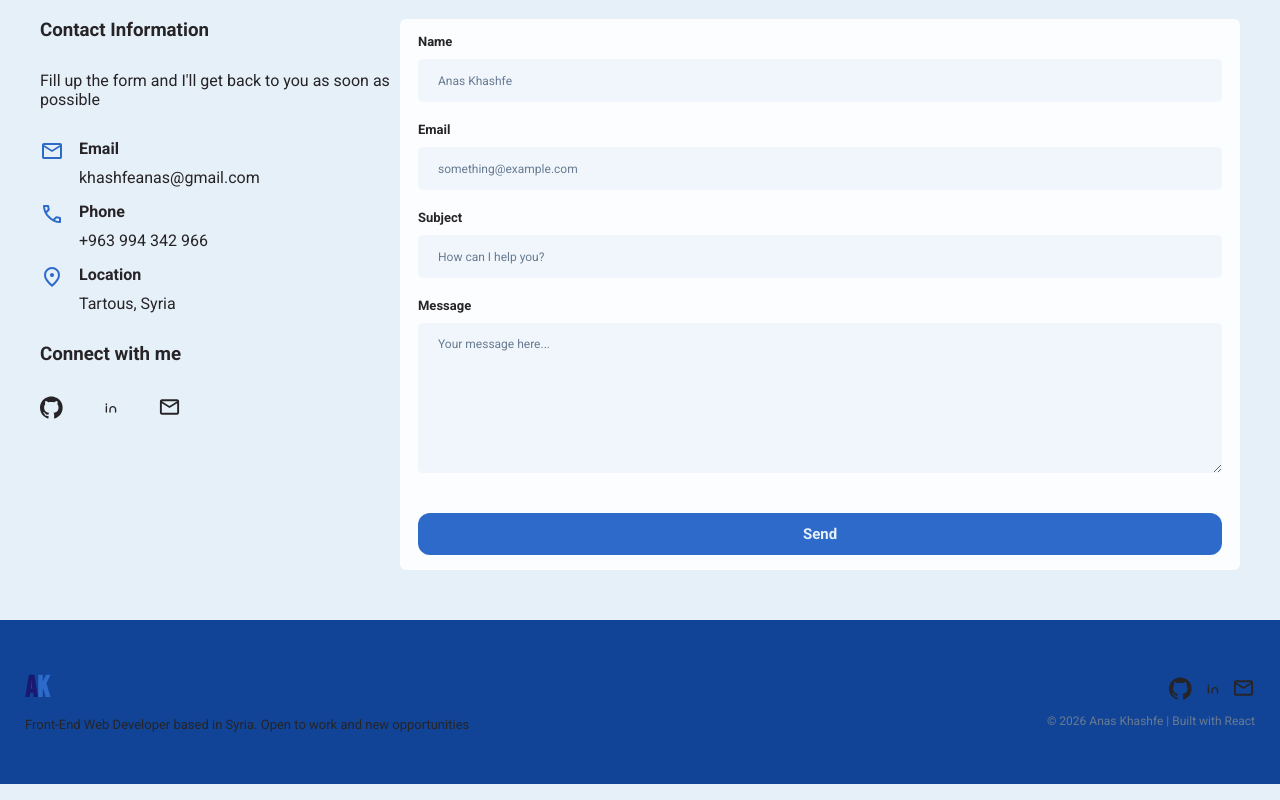
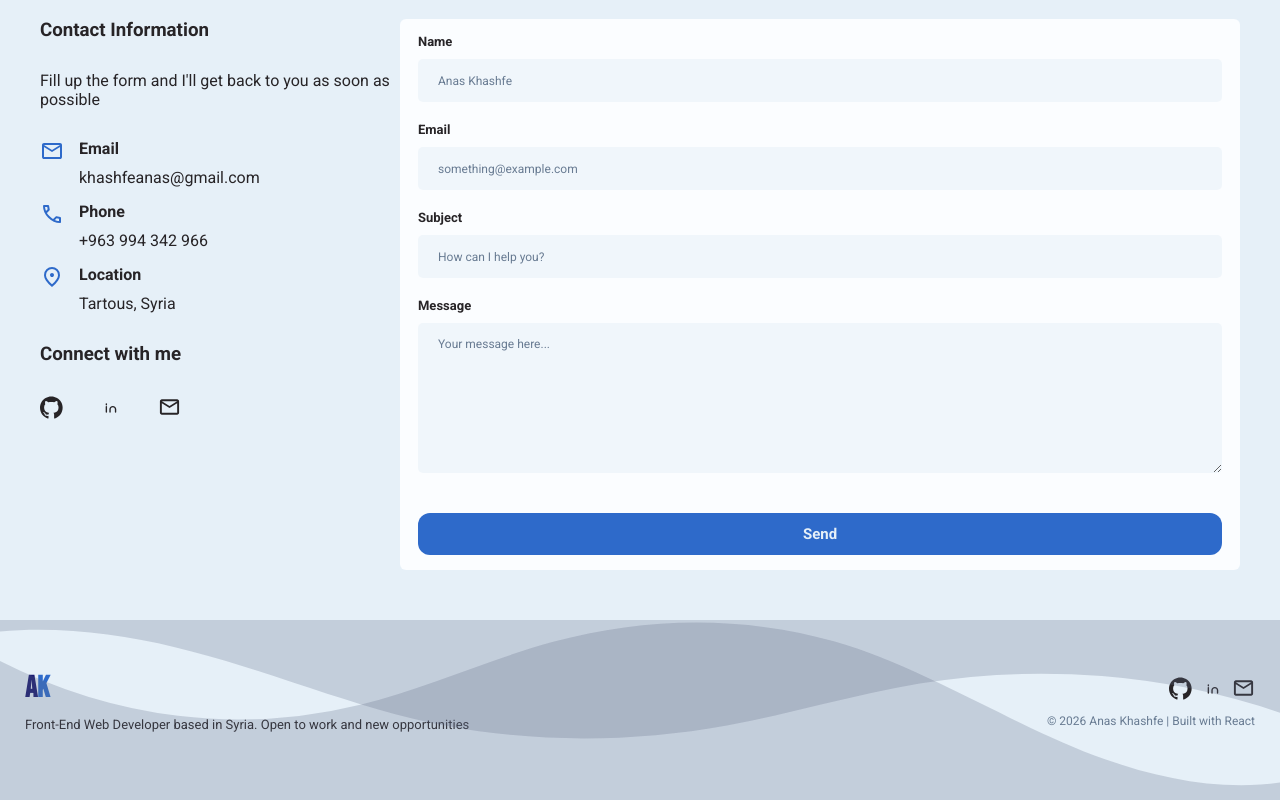
Before and after one commit to AnasKhashfe/Portfolio, a React (Vite) app: page / in a window 1280 px wide. Shown: the part 1919-2719 px from the top of the page. Built offline with nearby package versions, Linux system fonts and the light colour scheme; no server answers; the database is empty.

Commit message:
add wave for HeroSection and footer

```diff
--- a/src/App.jsx
+++ b/src/App.jsx
@@ -10,6 +10,7 @@
   return (
     <Routes>
 
+
       <Route path="/" element={<Layout />}>
 
       </Route>
--- a/src/components/layout/Footer/Footer.css
+++ b/src/components/layout/Footer/Footer.css
@@ -6,7 +6,7 @@
     justify-content: space-between;
     align-items: center;
     gap: 25px;
-    background-color: var(--more-bold);
+    position: relative;
 }
 
 .footer-left {
@@ -37,3 +37,57 @@
     font-size: 12px;
 
 }
+
+.custom-shape-divider-top-1774820529 {
+    position: absolute;
+    top: 0;
+    left: 0;
+    width: 100%;
+    overflow: hidden;
+    line-height: 0;
+    transform: rotate(180deg);
+}
+
+.custom-shape-divider-top-1774820529 svg {
+    position: relative;
+    display: block;
+    width: calc(105% + 1.3px);
+    height: 120px;
+}
+
+.custom-shape-divider-top-1774820529 .shape-fill {
+    fill: #616e8842;
+    /* fill: #3f88cc71; */
+}
+.custom-shape-divider-top-1774820530 {
+    position: absolute;
+    top: 0;
+    left: 0;
+    width: 100%;
+    overflow: hidden;
+    line-height: 0;
+    transform: rotate(360deg);
+}
+
+.custom-shape-divider-top-1774820530 svg {
+    position: relative;
+    display: block;
+    width: calc(105% + 1.3px);
+    height: 180px;
+}
+
+.custom-shape-divider-top-1774820530 .shape-fill {
+    fill: #616e8842;
+    /* fill: #3f88cc71; */
+}
+
+
+@media(max-width:750px) {
+    .custom-shape-divider-top-1774820529 svg {
+        height: 90px;
+    }
+    .custom-shape-divider-top-1774820530 svg {
+        height: 90px;
+    }
+
+}
--- a/src/components/layout/Footer/Footer.jsx
+++ b/src/components/layout/Footer/Footer.jsx
@@ -28,6 +28,16 @@
     return (
         <>
             <div className="footer-section">
+                <div class="custom-shape-divider-top-1774820529">
+                    <svg data-name="Layer 1" xmlns="http://www.w3.org/2000/svg" viewBox="0 0 1200 120" preserveAspectRatio="none">
+                        <path d="M985.66,92.83C906.67,72,823.78,31,743.84,14.19c-82.26-17.34-168.06-16.33-250.45.39-57.84,11.73-114,31.07-172,41.86A600.21,600.21,0,0,1,0,27.35V120H1200V95.8C1132.19,118.92,1055.71,111.31,985.66,92.83Z" class="shape-fill"></path>
+                    </svg>
+                </div>
+                <div class="custom-shape-divider-top-1774820530">
+                    <svg data-name="Layer 1" xmlns="http://www.w3.org/2000/svg" viewBox="0 0 1200 120" preserveAspectRatio="none">
+                        <path d="M985.66,92.83C906.67,72,823.78,31,743.84,14.19c-82.26-17.34-168.06-16.33-250.45.39-57.84,11.73-114,31.07-172,41.86A600.21,600.21,0,0,1,0,27.35V120H1200V95.8C1132.19,118.92,1055.71,111.31,985.66,92.83Z" class="shape-fill"></path>
+                    </svg>
+                </div>
                 <div className="footer-left">
                     <h2 href='#' className='my-logo'>A<span>K</span></h2>
                     <p>Front-End Web Developer based in Syria. Open to work and new opportunities</p>
@@ -64,6 +74,7 @@
                     </div>
 
                 </div>
+
             </div>
             <Scroll />
         </>
--- a/src/pages/About/About.css
+++ b/src/pages/About/About.css
@@ -140,8 +140,6 @@
 }
 
 
-
-
 @media(max-width:950px) {
     .about-section {
         flex-direction: column;
--- a/src/pages/About/About.jsx
+++ b/src/pages/About/About.jsx
@@ -19,7 +19,7 @@
                     </div>
                     <p>Software engineering graduate with a passion for front-end development. I enjoy building clean, responsive web interfaces and I'm always looking to learn and grow</p>
                     <a href="/files/Anas_Khashfeh_CV.pdf" download="Anas-Khashfe-CV.pdf"
-                    className='download-cv'>
+                        className='download-cv'>
                         Download CV
                     </a>
 
--- a/src/pages/HeroSection/HeroSection.css
+++ b/src/pages/HeroSection/HeroSection.css
@@ -5,6 +5,7 @@
     justify-content: space-around;
     align-items: center;
     gap: 10px;
+    position: relative;
 
 }
 
@@ -144,9 +145,28 @@
 
 
 
+.custom-shape-divider-top-1774819795 {
+    position: absolute;
+    top: 0;
+    left: 0;
+    width: 100%;
+    overflow: hidden;
+    line-height: 0;
+    transform: rotate(180deg);
+}
 
+.custom-shape-divider-top-1774819795 svg {
+    position: relative;
+    display: block;
+    width: calc(100% + 1.3px);
+    height: 217px;
+    transform: rotateY(180deg);
+}
 
-
+.custom-shape-divider-top-1774819795 .shape-fill {
+    /* fill: var(--more); */
+    fill: #616e8842;
+}
 
 @media(max-width:950px) {
     .hero-section {
@@ -181,6 +201,15 @@
 
 
 }
+@media(max-width:750px) {
+.custom-shape-divider-top-1774819795 svg {
+    height: 130px;
+}
+
+
+}
+
+
 
 /* @media (min-height:700px) and (max-height:1022px) {
     .hero-section {
--- a/src/pages/HeroSection/HeroSection.jsx
+++ b/src/pages/HeroSection/HeroSection.jsx
@@ -10,16 +10,23 @@
             setIsActive(true)
         }, 400);
         return () => clearTimeout(timer);
-    },[])
+    }, [])
 
 
     return (
         <>
+
             <section className="hero-section" id='home'>
+                <div class="custom-shape-divider-top-1774819795">
+                    <svg data-name="Layer 1" xmlns="http://www.w3.org/2000/svg" viewBox="0 0 1200 120" preserveAspectRatio="none">
+                        <path d="M985.66,92.83C906.67,72,823.78,31,743.84,14.19c-82.26-17.34-168.06-16.33-250.45.39-57.84,11.73-114,31.07-172,41.86A600.21,600.21,0,0,1,0,27.35V120H1200V95.8C1132.19,118.92,1055.71,111.31,985.66,92.83Z" class="shape-fill"></path>
+                    </svg>
+                </div>
+
                 <div className={`left-section ${isActive ? 'active' : ''}`}>
 
-                        <h4>Hello I'm</h4>
-                        <h1>Anas <span>Khashfe</span></h1>
+                    <h4>Hello I'm</h4>
+                    <h1>Anas <span>Khashfe</span></h1>
 
 
                     <p>Front-End Developer</p>
```
